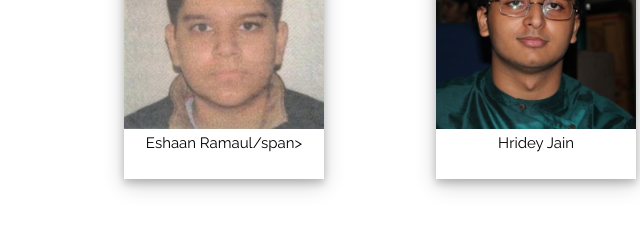
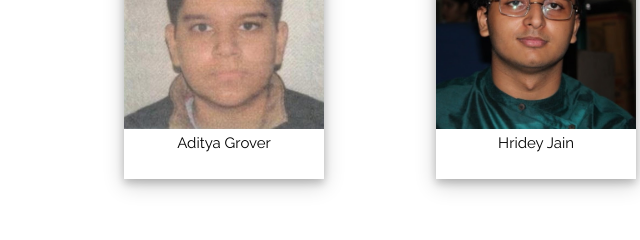
Before and after one commit to cyberbuzz2021/cyberbuzz22, a plain HTML site: page index.html in a window 1280 px wide. Shown: the part 4440-4680 px from the top of the page, 265-905 px from the left. Drawn offline with Linux system fonts and the light colour scheme; some packages are replaced by stand-ins of ours; a script that the page names is missing.

Commit message:
Update index.html

```diff
--- a/index.html
+++ b/index.html
@@ -303,7 +303,7 @@ background:linear-gradient(90deg, rgb(52, 73, 94) 0%, rgb(73, 75, 73) 80%);color
 	<a href="https://www.instagram.com/adityagroverr/" target="_blank">
 	<img src="images/2022/membs/aditya.jpeg" class="memb"><div class="mem">
 <div class = "mem-name">adityagrover111@gmail.com
-</div></div></a><span class = "mem-name-end">Eshaan Ramaul/span><br><span class="mem-evnt"></span></div></div>
+</div></div></a><span class = "mem-name-end">Aditya Grover</span><br><span class="mem-evnt"></span></div></div>
 <div class = 'teambox2' style="margin-left: 100px;">
 	<span class = "designation" style="font-family: 'Raleway';font-weight: 350;margin-left: 12%;">Deputy VP</span>
 <div class="tbox" style="margin-left: 5%;">
```
